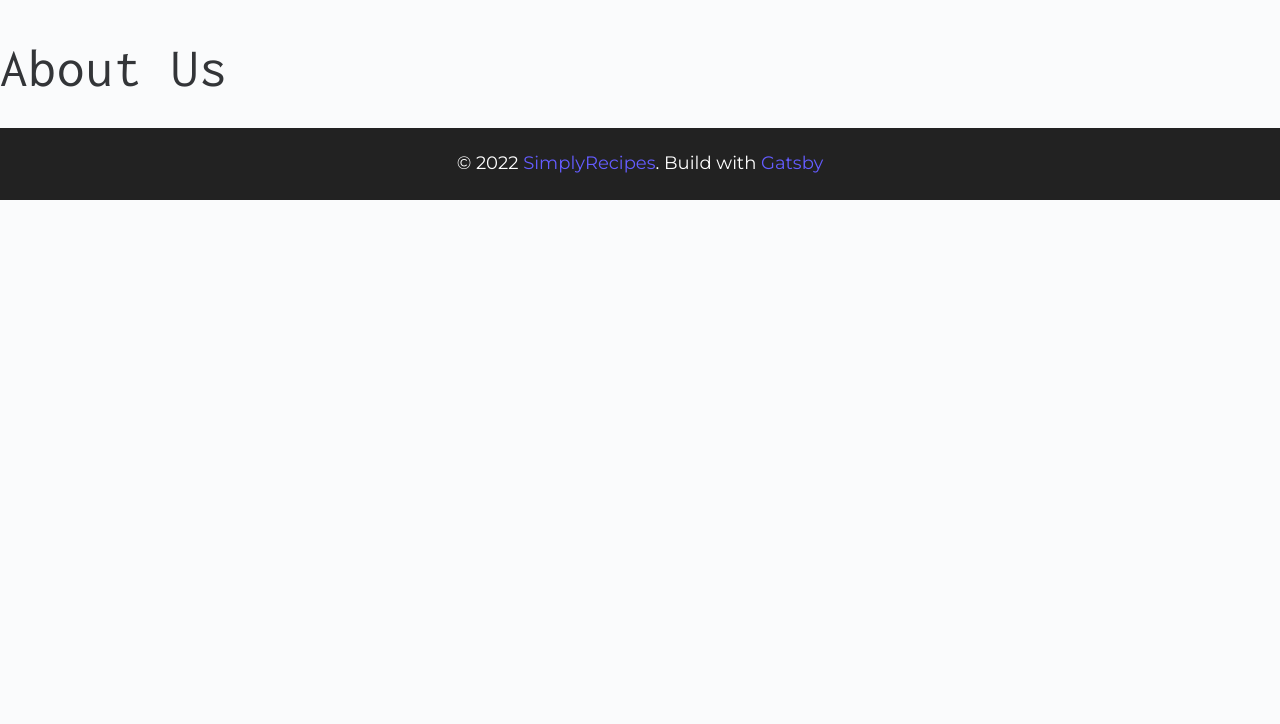
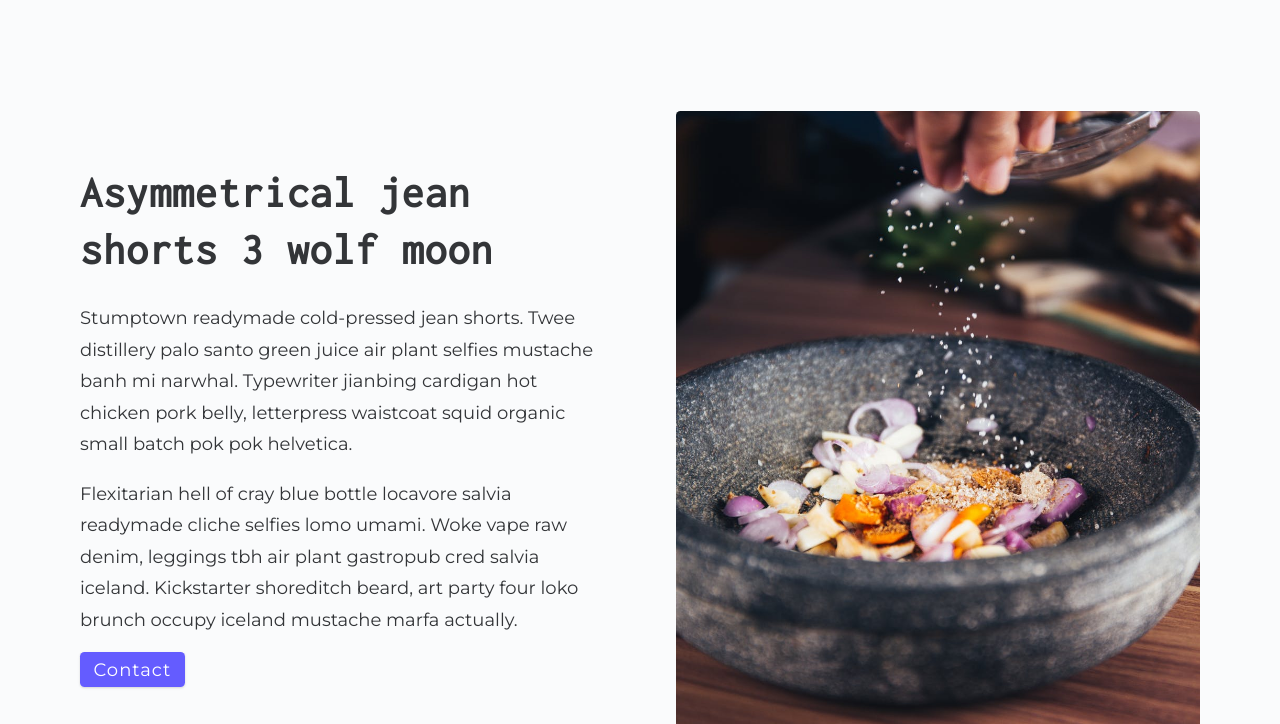
Before and after one commit to matthew-talamantes/gatsby-tutorial, a Gatsby site: page /about in a window 1280 px wide. Shown: the part 76-800 px from the top of the page. Built offline with nearby package versions, Linux system fonts and the light colour scheme; Gatsby itself is replaced by a stand-in of ours.

Commit message:
Continue work

```diff
--- a/src/assets/css/main.css
+++ b/src/assets/css/main.css
@@ -552,11 +552,11 @@ form>*:last-child {
     .about-page {
         grid-template-columns: 1fr 1fr;
         align-items: center;
-        height: 400px;
+        /* height: 400px; */
     }
 
     .about-img {
-        height: 100%;
+        height: 80%;
     }
 }
 
--- a/src/pages/about.js
+++ b/src/pages/about.js
@@ -1,12 +1,41 @@
 import React from "react"
 import Layout from "../components/Layout"
+import { StaticImage } from "gatsby-plugin-image"
+import { Link } from "gatsby"
 
-const about = () => {
+const About = () => {
   return (
     <Layout>
-      <h1>About Us</h1>
+      <main className="page">
+        <section className="about-page">
+          <article>
+            <h2>Asymmetrical jean shorts 3 wolf moon</h2>
+            <p>
+              Stumptown readymade cold-pressed jean shorts. Twee distillery palo
+              santo green juice air plant selfies mustache banh mi narwhal.
+              Typewriter jianbing cardigan hot chicken pork belly, letterpress
+              waistcoat squid organic small batch pok pok helvetica.
+            </p>
+            <p>
+              Flexitarian hell of cray blue bottle locavore salvia readymade
+              cliche selfies lomo umami. Woke vape raw denim, leggings tbh air
+              plant gastropub cred salvia iceland. Kickstarter shoreditch beard,
+              art party four loko brunch occupy iceland mustache marfa actually.
+            </p>
+            <Link to="/contact" className="btn">
+              Contact
+            </Link>
+          </article>
+          <StaticImage
+            src="../assets/images/about.jpeg"
+            alt="Person Pouring Salt in Bowl"
+            className="about-img"
+            placeholder="blurred"
+          />
+        </section>
+      </main>
     </Layout>
   )
 }
 
-export default about
+export default About
--- a/src/pages/index.js
+++ b/src/pages/index.js
@@ -1,11 +1,9 @@
 import React from "react"
 import Layout from "../components/Layout"
-import Images from "../examples/images"
 
 export default function Home() {
   return (
     <Layout>
-      <Images />
       <h1>Home</h1>
     </Layout>
   )
```
